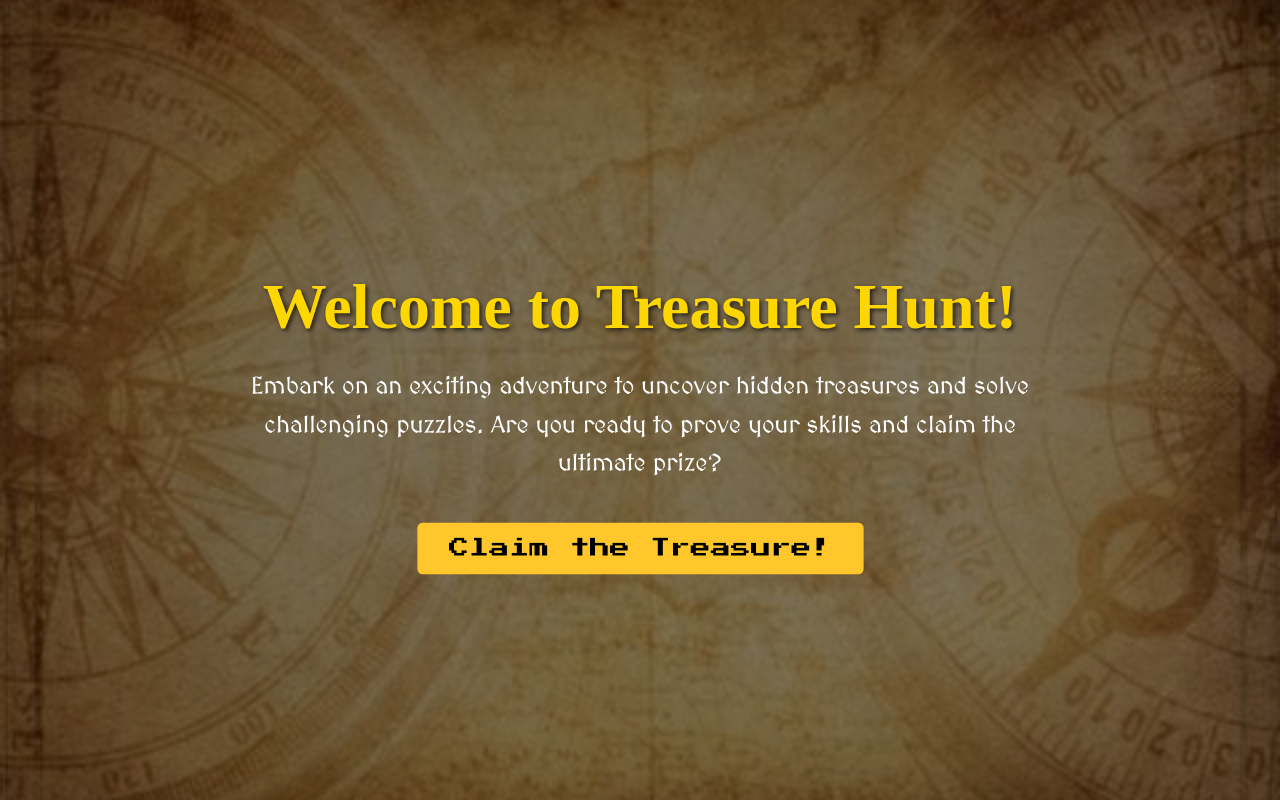
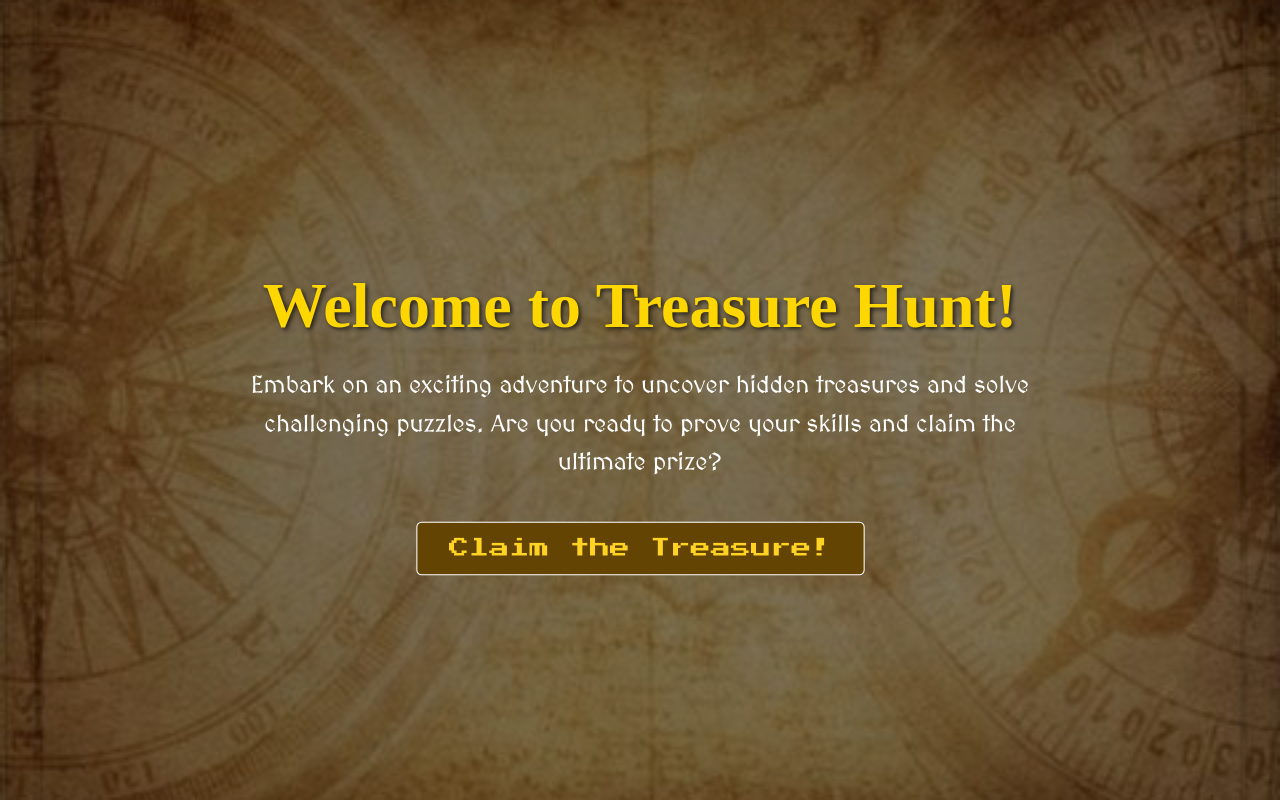
Before and after one commit to riyaahlawat/Sphoorthy-Treasure-Hunt, a React (Create React App) app in the folder frontend/: page / in a window 1280 px wide. In both pictures the pointer is over the button "Claim the Treasure!". Built offline with nearby package versions, Linux system fonts and the light colour scheme; the HTML template or start-up script is replaced by a standard one; a web font is replaced by a local one.

Commit message:
changed hover effect

```diff
--- a/frontend/src/components/Login.css
+++ b/frontend/src/components/Login.css
@@ -65,8 +65,10 @@ html, body {
 }
 
 .start-button:hover {
-  background-color: #ffc72c; /* Lighter gold on hover */
+  background-color: #634402;
   transform: scale(1.05);
+  color: #ffd324;
+  border: 1px solid white;
 }
 
 /* Responsive styles */
```
